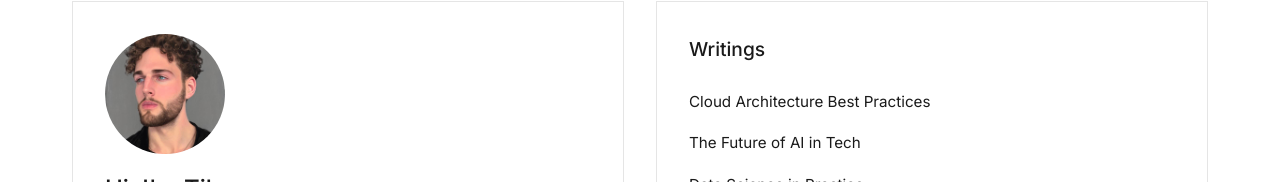
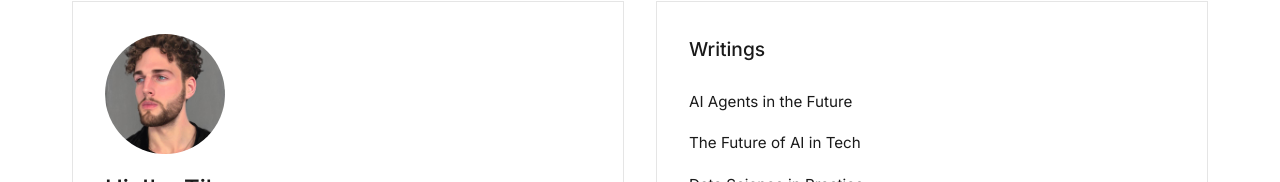
Before and after one commit to Toagan/my-first-website, a plain HTML site: page index.html in a window 1280 px wide. Shown: the part 127-309 px from the top of the page. Drawn offline with Linux system fonts and the light colour scheme.

Commit message:
Update index.html

```diff
--- a/index.html
+++ b/index.html
@@ -152,7 +152,7 @@
             <div class="grid-item">
                 <h2>Writings</h2>
                 <ul class="section-list">
-                    <li><a href="#" class="section-link">Cloud Architecture Best Practices</a></li>
+                    <li><a href="aiagents.html" class="section-link">AI Agents in the Future</a></li>
                     <li><a href="#" class="section-link">The Future of AI in Tech</a></li>
                     <li><a href="#" class="section-link">Data Science in Practice</a></li>
                 </ul>
```
